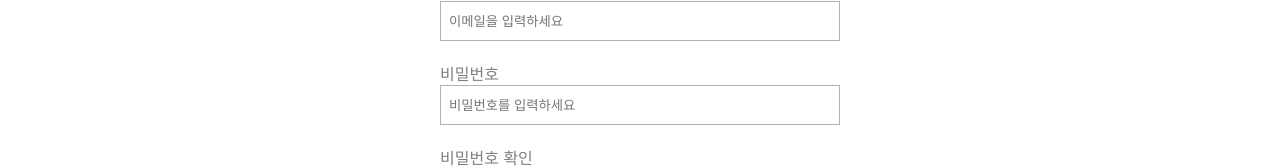
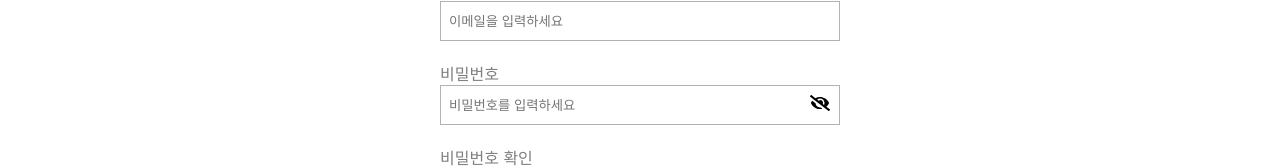
Before and after one commit to wkqkel/practice, a Next.js app: page /register in a window 1280 px wide. Shown: the part 313-481 px from the top of the page. Built offline with nearby package versions, Linux system fonts and the light colour scheme; no server answers.

Commit message:
FEAT: passwordInput 컴포넌트 분리

```diff
--- a/src/app/(auth)/login/LoginForm.tsx
+++ b/src/app/(auth)/login/LoginForm.tsx
@@ -86,6 +86,7 @@ const LoginForm = () => {
           <label htmlFor="password">비밀번호</label>
           <input
             id="password"
+            type="password"
             placeholder="비밀번호를 입력하세요"
             value={password}
             onChange={onChangePassword}
--- a/src/app/(auth)/register/RegisterForm.tsx
+++ b/src/app/(auth)/register/RegisterForm.tsx
@@ -6,7 +6,7 @@ import { createUserWithEmailAndPassword } from "firebase/auth";
 import { toast } from "react-toastify";
 import { useRouter } from "next/navigation";
 import Link from "next/link";
-import { FaEye, FaEyeSlash } from "react-icons/fa";
+import PasswordInput from "@/component/input/passwordInput/PasswordInput";
 
 const emailRegex = /^[A-Z0-9._%+-]+@[A-Z0-9.-]+\.[A-Z]{2,}$/i;
 
@@ -19,7 +19,6 @@ const RegisterForm = () => {
   const [email, setEmail] = useState("");
   const [password, setPassword] = useState("");
   const [confirmPassword, setConfirmPassword] = useState("");
-  const [isSecretPassword, setIsSecretPassword] = useState(true);
 
   const isNotSameConfirmPassword =
     !!password && !!confirmPassword && password !== confirmPassword;
@@ -38,10 +37,6 @@ const RegisterForm = () => {
 
   const onChangeConfirmPassword = (e: React.ChangeEvent<HTMLInputElement>) => {
     setConfirmPassword(e.target.value);
-  };
-
-  const toggleIsSecretPassword = () => {
-    setIsSecretPassword((prev) => !prev);
   };
 
   const onSubmit = (e: React.FormEvent) => {
@@ -87,49 +82,20 @@ const RegisterForm = () => {
             </span>
           )}
         </div>
-        <div className={styles.inputWrapper}>
-          <label htmlFor="password">비밀번호</label>
-          <input
-            id="password"
-            placeholder="비밀번호를 입력하세요"
+        <PasswordInput
           type="password"
           value={password}
           onChange={onChangePassword}
-            autoComplete="off"
         />
-        </div>
-
-        <div className={styles.inputWrapper}>
-          <label htmlFor="confirmPassword">비밀번호 확인</label>
-          <div className={styles.passwordInput}>
-            <input
-              id="confirmPassword"
-              placeholder="비밀번호를 입력하세요"
-              type={isSecretPassword ? "password" : "text"}
+        <PasswordInput
+          type="confirm"
           value={confirmPassword}
           onChange={onChangeConfirmPassword}
-              autoComplete="off"
+          errorMessage={
+            isNotSameConfirmPassword ? "비밀번호가 일치하지않습니다" : ""
+          }
         />
-            {isSecretPassword ? (
-              <FaEyeSlash
-                className={styles.passwordIcon}
-                aria-label="open-password"
-                onClick={toggleIsSecretPassword}
-              />
-            ) : (
-              <FaEye
-                className={styles.passwordIcon}
-                aria-label="close-password"
-                onClick={toggleIsSecretPassword}
-              />
-            )}
-            {isNotSameConfirmPassword && (
-              <span className={styles.errorMessage}>
-                비밀번호가 일치하지않습니다.
-              </span>
-            )}
-          </div>
-        </div>
+
         <Link href="/login" className={styles.link}>
           로그인 페이지로 가기
         </Link>
--- a/src/app/(auth)/register/register.module.scss
+++ b/src/app/(auth)/register/register.module.scss
@@ -45,23 +45,3 @@
     padding: 0 8px;
   }
 }
-
-.passwordInput {
-  position: relative;
-
-  .passwordIcon {
-    position: absolute;
-    font-size: 2rem;
-    bottom: 1.2rem;
-    right: 10px;
-    cursor: pointer;
-  }
-}
-
-.errorMessage {
-  font-size: 1.2rem;
-  color: red;
-  position: absolute;
-  left: 0;
-  bottom: -20px;
-}
--- /dev/null
+++ b/src/component/input/passwordInput/PasswordInput.tsx
@@ -0,0 +1,64 @@
+import { useState } from "react";
+import { FaEye, FaEyeSlash } from "react-icons/fa";
+import styles from "./index.module.scss";
+
+interface PasswordInputProps {
+  type: "password" | "confirm";
+  value: string;
+  onChange: (e: React.ChangeEvent<HTMLInputElement>) => void;
+  errorMessage?: string;
+}
+
+const PasswordInput = ({
+  type,
+  value,
+  onChange,
+  errorMessage,
+}: PasswordInputProps) => {
+  const [isSecretPassword, setIsSecretPassword] = useState(true);
+
+  const toggleIsSecretPassword = () => {
+    setIsSecretPassword((prev) => !prev);
+  };
+
+  const constant = CONSTANT_MAP[type];
+
+  return (
+    <div className={styles.inputWrapper}>
+      <label htmlFor={constant.id}>{constant.label}</label>
+      <div className={styles.passwordInput}>
+        <input
+          id={constant.id}
+          placeholder="비밀번호를 입력하세요"
+          type={isSecretPassword ? "password" : "text"}
+          value={value}
+          onChange={onChange}
+          autoComplete="off"
+        />
+        {isSecretPassword ? (
+          <FaEyeSlash
+            className={styles.passwordIcon}
+            aria-label="open-password"
+            onClick={toggleIsSecretPassword}
+          />
+        ) : (
+          <FaEye
+            className={styles.passwordIcon}
+            aria-label="close-password"
+            onClick={toggleIsSecretPassword}
+          />
+        )}
+        {errorMessage && (
+          <span className={styles.errorMessage}>{errorMessage}</span>
+        )}
+      </div>
+    </div>
+  );
+};
+
+export default PasswordInput;
+
+const CONSTANT_MAP = {
+  password: { id: "password", label: "비밀번호" },
+  confirm: { id: "confirmPassword", label: "비밀번호 확인" },
+};
--- /dev/null
+++ b/src/component/input/passwordInput/index.module.scss
@@ -0,0 +1,35 @@
+.inputWrapper {
+  display: flex;
+  flex-direction: column;
+
+  label {
+    color: rgba(0, 0, 0, 0.5);
+  }
+
+  input {
+    width: 100%;
+    height: 40px;
+    border: 1px solid rgba(0, 0, 0, 0.3);
+    padding: 0 8px;
+  }
+}
+
+.passwordInput {
+  position: relative;
+
+  .passwordIcon {
+    position: absolute;
+    font-size: 2rem;
+    bottom: 1.2rem;
+    right: 10px;
+    cursor: pointer;
+  }
+}
+
+.errorMessage {
+  font-size: 1.2rem;
+  color: red;
+  position: absolute;
+  left: 0;
+  bottom: -20px;
+}
```
Also changed, not shown: src/component/input/interface.ts (deleted, +0 -13 lines), src/component/input/input.module.scss (deleted). Lines whose indentation alone changed are shown as unchanged.
